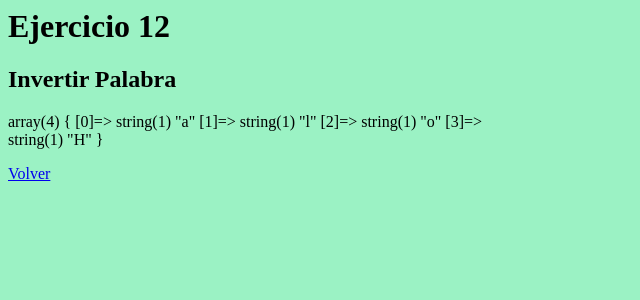
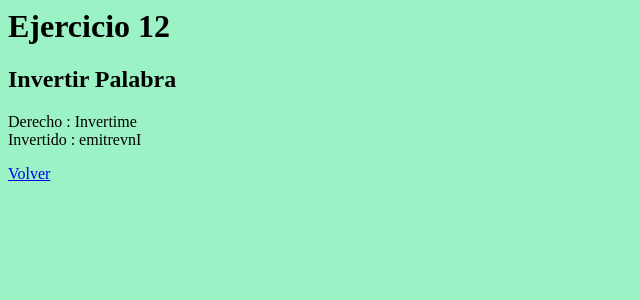
Before and after one commit to cynter/EjerciciosCompletados, a PHP site: page /programacioniii/ejercicio12.php in a window 1280 px wide. Shown: the top 300 px of the page, without its empty margins (0-640 px from the left). Run offline with PHP 8.4, Linux system fonts and the light colour scheme.

Commit message:
Mejore estos ejercicios

```diff
--- a/ejercicio12.php
+++ b/ejercicio12.php
@@ -8,19 +8,24 @@
 	<h2> Invertir Palabra </h2>
 	<div>
 	<?php
-		$palabra = array("H", "o","l","a");
-
+		$palabra = "Invertime";
+		$arr = str_split($palabra);
 
 		function invertirArray ($array) {
 			$aux = array();
 			for ($i=count($array)-1; $i >=0 ; $i--) {
 				array_push($aux, $array[$i]);
 			}
-			var_dump($aux);
+			return $aux;
 		}
 
 
-		invertirArray($palabra);
+		$palabraInvertida = implode("",invertirArray($arr));
+
+		echo "Derecho : " . $palabra;
+		echo "<br />";
+		echo "Invertido : " . $palabraInvertida;
+
 	?>
 	</div>
 	<p><a href="index.php">Volver</a></p>
```
Also changed, not shown: ejercicio05.php (+3 -5 lines).
